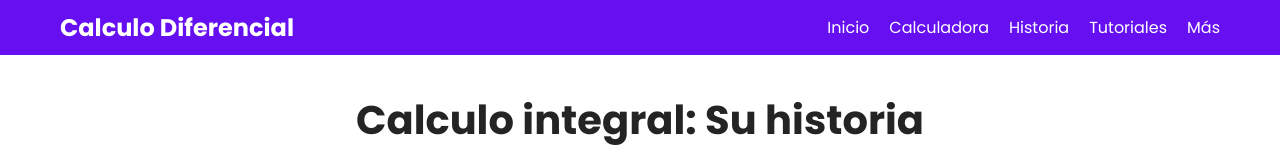
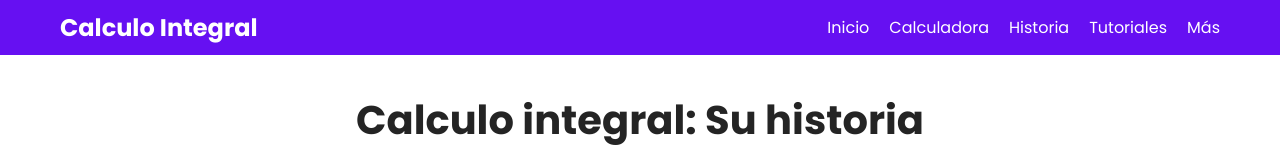
Before and after one commit to abiyfernando/calculo, a plain HTML site: page historia.html in a window 1280 px wide. Shown: the top 160 px of the page. Drawn offline with Linux system fonts and the light colour scheme; a script that the page names is missing.

Commit message:
Update historia.html

```diff
--- a/historia.html
+++ b/historia.html
@@ -12,7 +12,7 @@
       <!-- Header Start -->
       <header>
         <nav class="nav container">
-          <h2 class="nav_logo"><a href="index.html">Calculo Diferencial</a></h2>
+          <h2 class="nav_logo"><a href="index.html">Calculo Integral</a></h2>
 
           <ul class="menu_items">
             <img src="img/times.svg" alt="timesicon" id="menu_toggle" />
```
